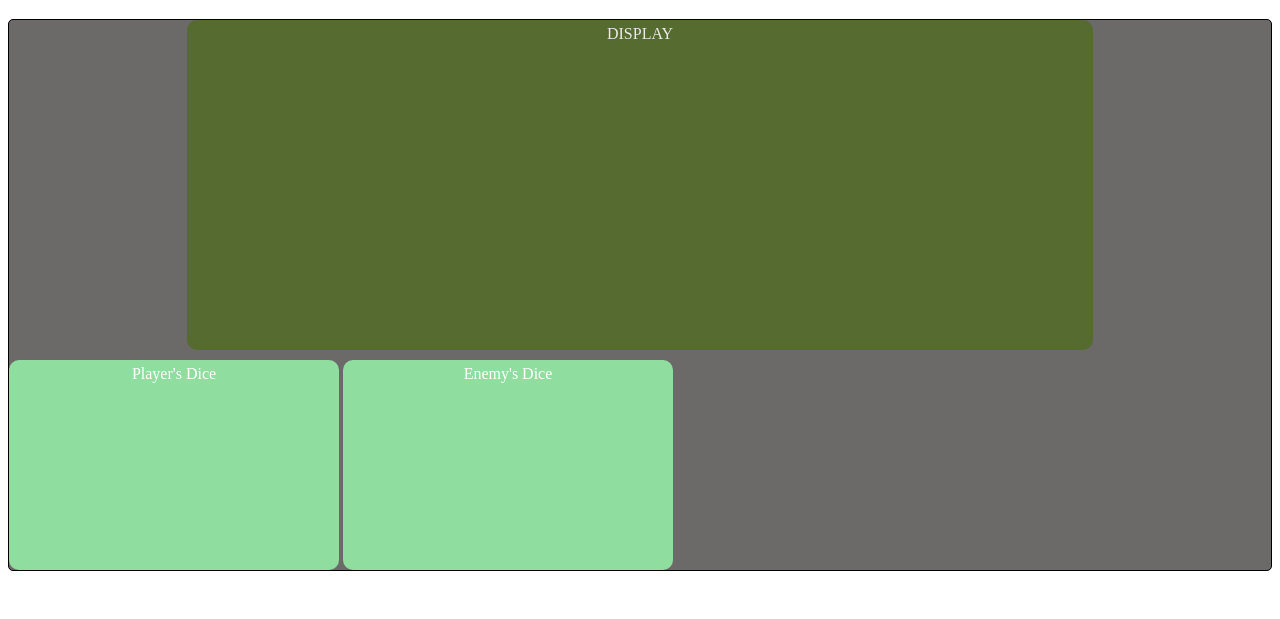
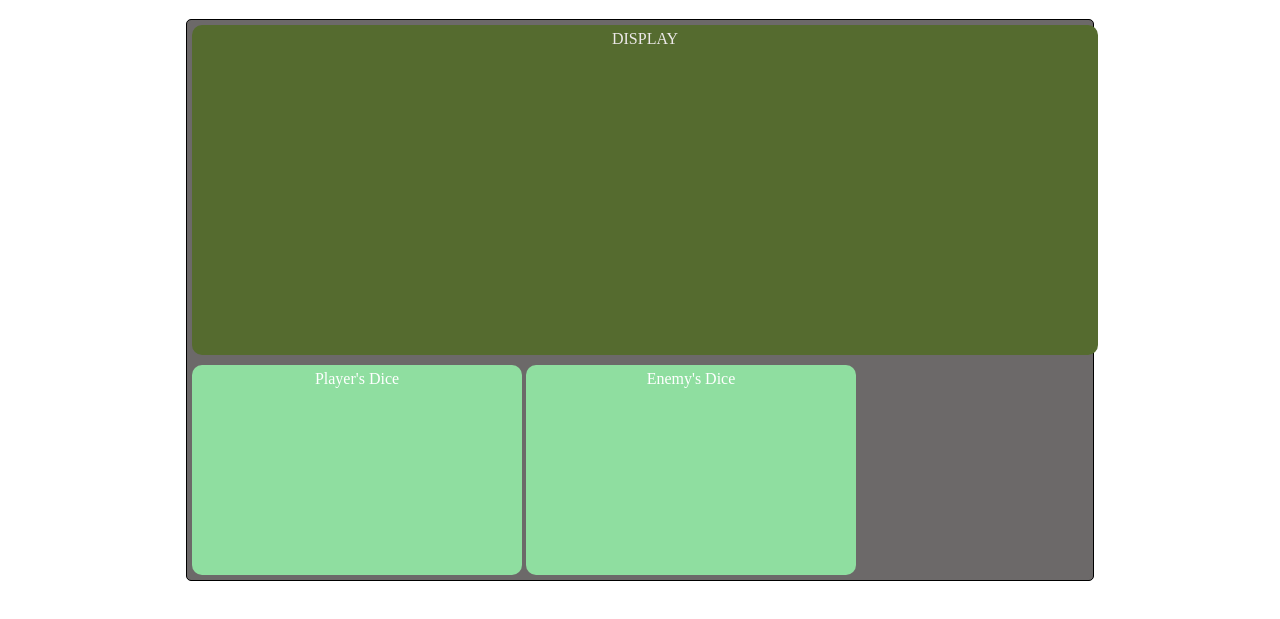
Before and after one commit to GabrielSAbreu/rpg.solo, a plain HTML site: page index.html in a window 1280 px wide. Shown: the part 61-680 px from the top of the page. Drawn offline with Linux system fonts and the light colour scheme.

Commit message:
style:organize layout

```diff
--- a/style.css
+++ b/style.css
@@ -1,6 +1,8 @@
 
 #container{
+    width: 70vw;
     margin: auto;
+    padding: 5px;
     background-color: #6c6969;
     border: 1px solid;
     border-radius:5px;
```
